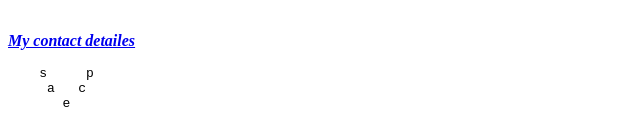
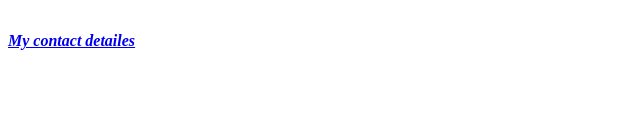
Before and after one commit to Priyadharshini1700/cv, a plain HTML site: page index.html in a window 1280 px wide. Shown: the part 783-919 px from the top of the page, 0-640 px from the left. After the commit the page ends 849 px from the top, so only its background shows below. Drawn offline with Linux system fonts and the light colour scheme.

Commit message:
update index.html file

```diff
--- a/index.html
+++ b/index.html
@@ -67,13 +67,5 @@
   <a href="hobbies.html"><strong>My hobbies</strong></a>
   <br></br>
   <p><a href="Contact.html"><strong><em>My contact detailes</em></strong></a></p>
-  <pre>
-    s     p
-     a   c
-       e
-    </pre>
-
-
-  </pre>
 
 </html>
```
